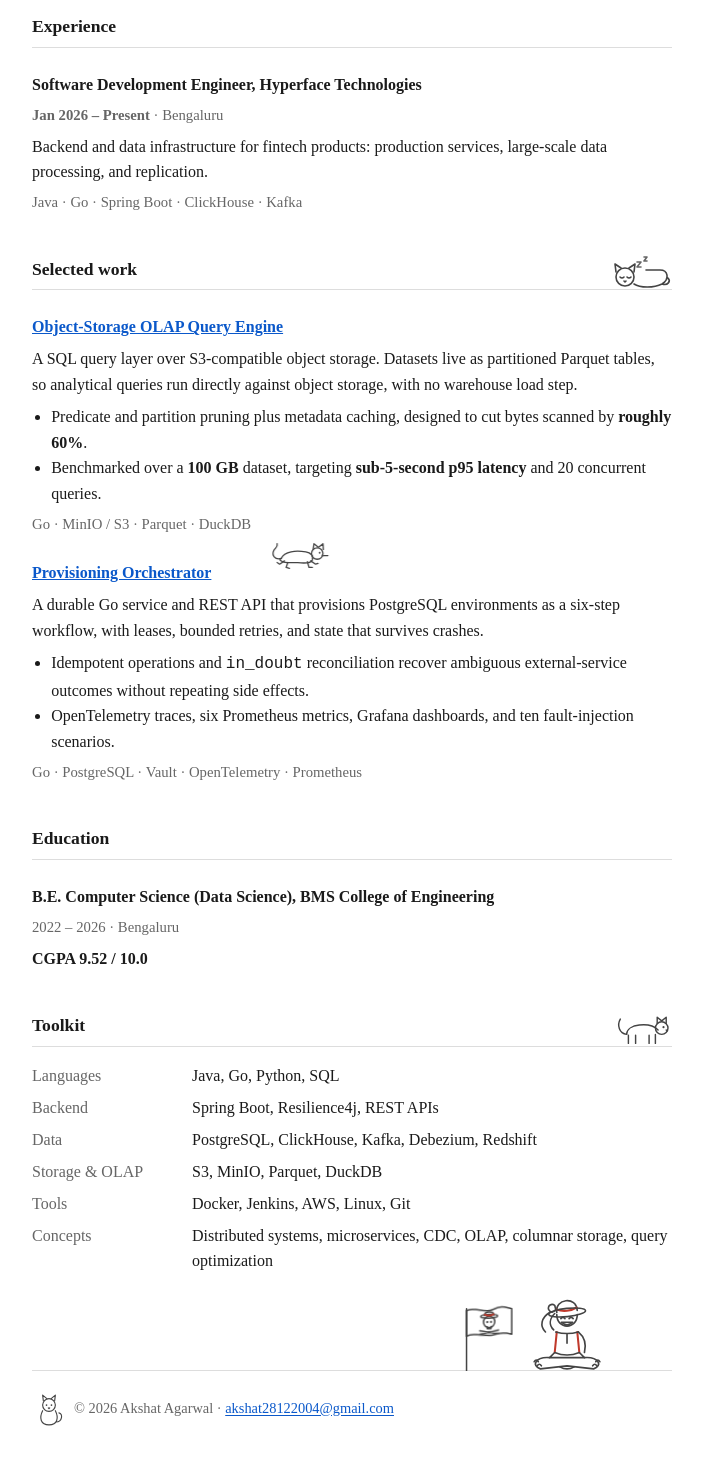
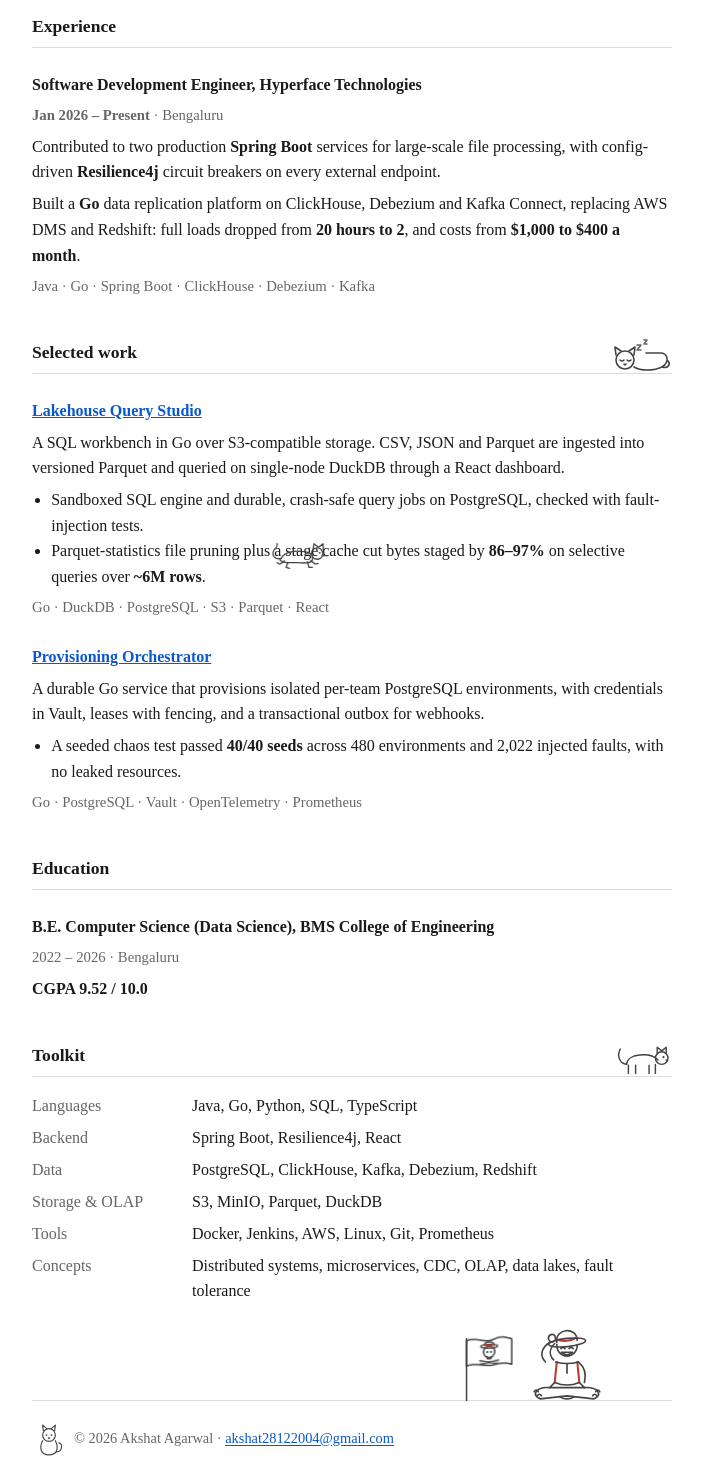
Before and after one commit to akshat281204/portfolio-v2, a plain HTML site: page index.html in a window 1280 px wide. Shown: the part 220-1687 px from the top of the page, without its empty margins (288-991 px from the left). Drawn offline with Linux system fonts and the light colour scheme.

Commit message:
Update experience, projects and skills from latest résumé
Co-Authored-By: Claude Sonnet 5.5 <noreply@anthropic.com>

```diff
--- a/index.html
+++ b/index.html
@@ -92,26 +92,26 @@
     <h2 class="has-art">Experience <!-- art: cat-peek-experience --><span class="pop p1"><svg class="art" viewBox="0 0 48 24" aria-hidden="true"><path d="M9 24 8 6l8 5M39 24l1-18-8 5"/><path d="M8 24C6 13 14 9 24 9s18 4 16 15"/><circle class="dot" cx="18" cy="18" r="1.3"/><circle class="dot" cx="30" cy="18" r="1.3"/><path d="M23 21l1 1 1-1"/></svg></span></h2>
     <h3>Software Development Engineer, Hyperface Technologies</h3>
     <p class="muted"><strong>Jan 2026 – Present</strong> · Bengaluru</p>
-    <p>Backend and data infrastructure for fintech products: production services, large-scale data processing, and replication.</p>
-    <p class="muted">Java · Go · Spring Boot · ClickHouse · Kafka</p>
+    <p>Contributed to two production <strong>Spring Boot</strong> services for large-scale file processing, with config-driven <strong>Resilience4j</strong> circuit breakers on every external endpoint.</p>
+    <p>Built a <strong>Go</strong> data replication platform on ClickHouse, Debezium and Kafka Connect, replacing AWS DMS and Redshift: full loads dropped from <strong>20 hours to 2</strong>, and costs from <strong>$1,000 to $400 a month</strong>.</p>
+    <p class="muted">Java · Go · Spring Boot · ClickHouse · Debezium · Kafka</p>
   </section>
 
   <section>
     <h2 class="has-art">Selected work <!-- art: cat-work --><svg class="art sleeper" viewBox="0 0 64 36" aria-hidden="true"><path d="M8 18l-1-8 6 4M26 18l1-8-6 4"/><circle cx="17" cy="23" r="9"/><path d="M26 30c6 4 20 4 28 0 8-5 6-14-2-14h-14M54 30c6 2 9-3 6-6"/><path class="eyes-closed" d="M12 23q2 2 4 0M19 23q2 2 4 0"/><circle class="dot eyes-open" cx="14" cy="22.5" r="1.4"/><circle class="dot eyes-open" cx="21" cy="22.5" r="1.4"/><path d="M16 27l1 1 1-1"/><path class="zzz" d="M29 8h4l-4 5h4M36 3h3l-3 4h3"/></svg></h2>
 
-    <h3><a href="https://github.com/akshat281204/lakehouse-query-studio">Object-Storage OLAP Query Engine</a></h3>
-    <p>A SQL query layer over S3-compatible object storage. Datasets live as partitioned Parquet tables, so analytical queries run directly against object storage, with no warehouse load step.</p>
+    <h3><a href="https://github.com/akshat281204/lakehouse-query-studio">Lakehouse Query Studio</a></h3>
+    <p>A SQL workbench in Go over S3-compatible storage. CSV, JSON and Parquet are ingested into versioned Parquet and queried on single-node DuckDB through a React dashboard.</p>
     <ul>
-      <li>Predicate and partition pruning plus metadata caching, designed to cut bytes scanned by <strong>roughly 60%</strong>.</li>
-      <li>Benchmarked over a <strong>100 GB</strong> dataset, targeting <strong>sub-5-second p95 latency</strong> and 20 concurrent queries.</li>
+      <li>Sandboxed SQL engine and durable, crash-safe query jobs on PostgreSQL, checked with fault-injection tests.</li>
+      <li>Parquet-statistics file pruning plus a stage cache cut bytes staged by <strong>86–97%</strong> on selective queries over <strong>~6M rows</strong>.</li>
     </ul>
-    <p class="muted">Go · MinIO / S3 · Parquet · DuckDB</p>
+    <p class="muted">Go · DuckDB · PostgreSQL · S3 · Parquet · React</p>
 
     <h3><a href="https://github.com/akshat281204/provisioning-orchestrator">Provisioning Orchestrator</a></h3>
-    <p>A durable Go service and REST API that provisions PostgreSQL environments as a six-step workflow, with leases, bounded retries, and state that survives crashes.</p>
+    <p>A durable Go service that provisions isolated per-team PostgreSQL environments, with credentials in Vault, leases with fencing, and a transactional outbox for webhooks.</p>
     <ul>
-      <li>Idempotent operations and <code>in_doubt</code> reconciliation recover ambiguous external-service outcomes without repeating side effects.</li>
-      <li>OpenTelemetry traces, six Prometheus metrics, Grafana dashboards, and ten fault-injection scenarios.</li>
+      <li>A seeded chaos test passed <strong>40/40 seeds</strong> across 480 environments and 2,022 injected faults, with no leaked resources.</li>
     </ul>
     <p class="muted">Go · PostgreSQL · Vault · OpenTelemetry · Prometheus</p>
   </section>
@@ -126,12 +126,12 @@
   <section>
     <h2 class="has-art">Toolkit <!-- art: cat-walking-toolkit --><svg class="art" viewBox="0 0 64 40" aria-hidden="true"><path d="M14 26C14 14 40 12 49 21M16 27v9M24 27v9M39 27v9M46 26v10"/><circle cx="53" cy="19" r="7"/><path d="M48 14l0-7 5 4M58 14l0-7-5 4M14 26C6 25 3 16 7 9"/><circle class="dot" cx="55" cy="18" r="1.2"/><path d="M58 21l1 1"/></svg></h2>
     <dl>
-      <dt>Languages</dt><dd>Java, Go, Python, SQL</dd>
-      <dt>Backend</dt><dd>Spring Boot, Resilience4j, REST APIs</dd>
+      <dt>Languages</dt><dd>Java, Go, Python, SQL, TypeScript</dd>
+      <dt>Backend</dt><dd>Spring Boot, Resilience4j, React</dd>
       <dt>Data</dt><dd>PostgreSQL, ClickHouse, Kafka, Debezium, Redshift</dd>
       <dt>Storage &amp; OLAP</dt><dd>S3, MinIO, Parquet, DuckDB</dd>
-      <dt>Tools</dt><dd>Docker, Jenkins, AWS, Linux, Git</dd>
-      <dt>Concepts</dt><dd>Distributed systems, microservices, CDC, OLAP, columnar storage, query optimization</dd>
+      <dt>Tools</dt><dd>Docker, Jenkins, AWS, Linux, Git, Prometheus</dd>
+      <dt>Concepts</dt><dd>Distributed systems, microservices, CDC, OLAP, data lakes, fault tolerance</dd>
     </dl>
   </section>
 </main>
```
